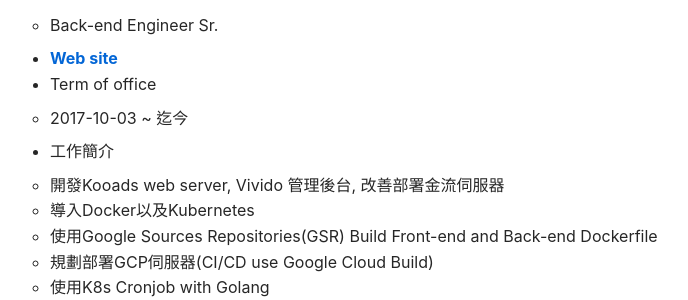
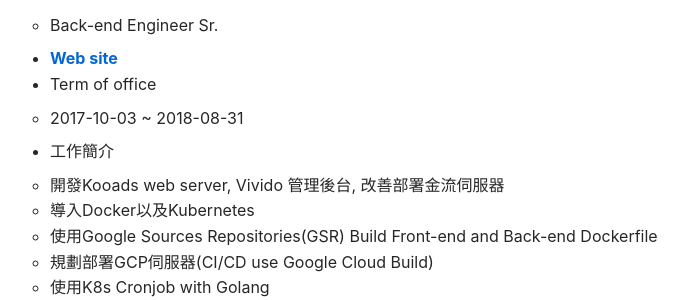
Before and after one commit to tingShean/tingshean.github.io, a Jekyll site: the page built from about.md, in a window 1280 px wide and 900 px high, scrolled down 350 px. Shown: the part 152-452 px from the top of the window, without its empty margins (163-851 px from the left). Built offline with Jekyll 4.4.1, drawn with Linux system fonts in a browser that asks for light colours; nearby versions of some CDN libraries; comment, search, counter and statistics services are not loaded.

Commit message:
update about

```diff
--- a/about.md
+++ b/about.md
@@ -15,7 +15,7 @@ key: page-about
     - Back-end Engineer Sr.
 - [Web site](https://www.koodata.com.tw/)
 - Term of office
-    - 2017-10-03 ~ 迄今
+    - 2017-10-03 ~ 2018-08-31
 - 工作簡介
     - 開發Kooads web server, Vivido 管理後台, 改善部署金流伺服器
     - 導入Docker以及Kubernetes
```
